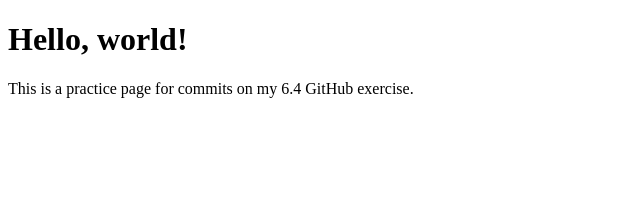
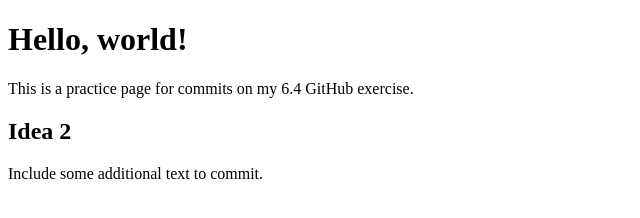
Before and after one commit to mixtape85/6.4_GitHubExercise, a plain HTML site: page index.html in a window 1280 px wide. Shown: the whole page, without its empty margins (0-640 px from the left). Drawn offline with Linux system fonts and the light colour scheme.

Commit message:
add h2 and p for idea2 branch

```diff
--- a/index.html
+++ b/index.html
@@ -9,5 +9,7 @@
 <body>
     <h1>Hello, world!</h1>
         <p>This is a practice page for commits on my 6.4 GitHub exercise.</p>
+    <h2>Idea 2</h2>
+        <p>Include some additional text to commit.</p>
 </body>
 </html>
```
